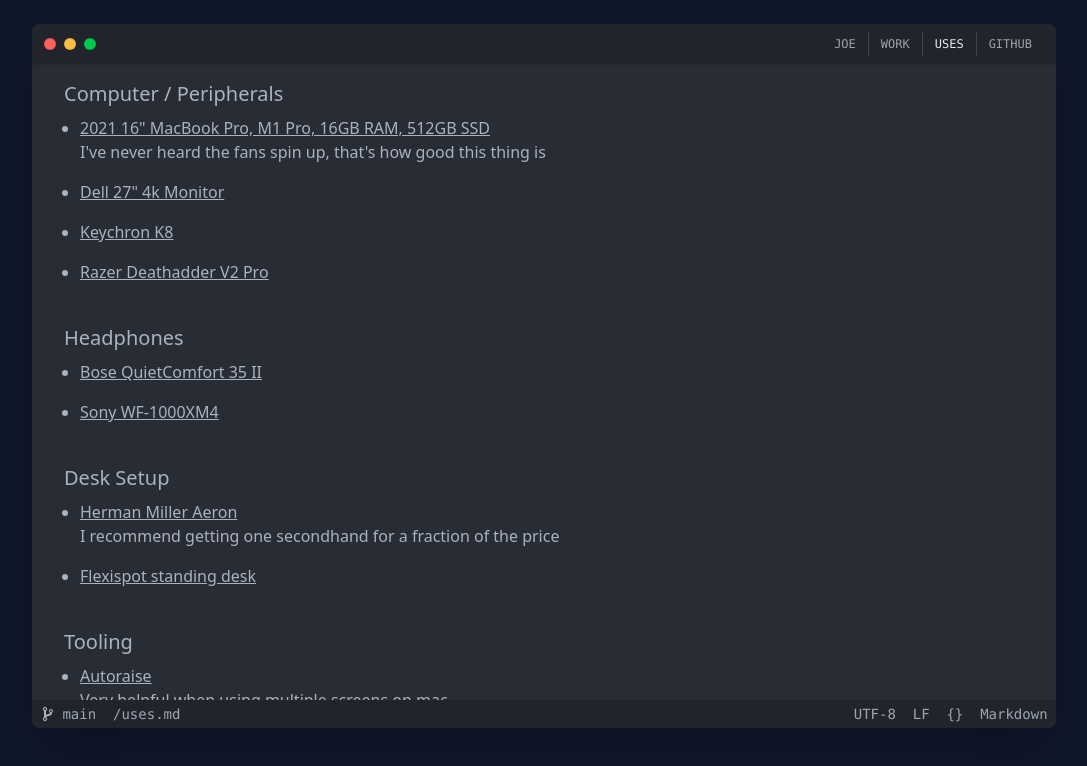
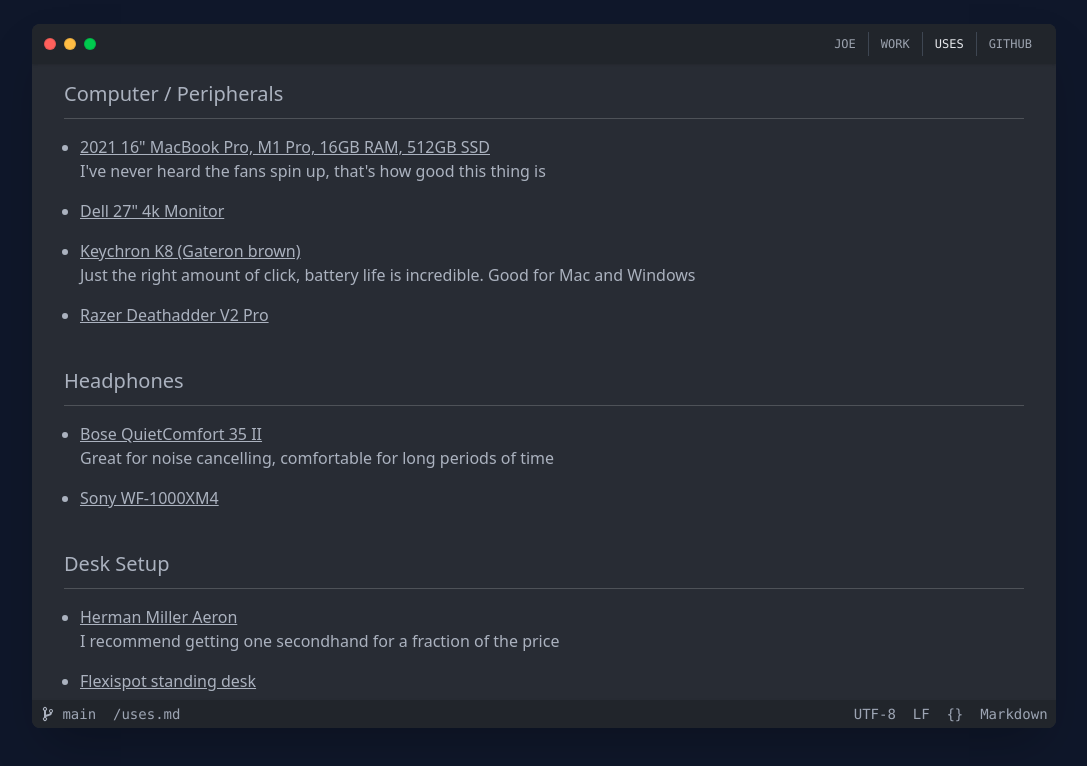
Before and after one commit to josephmcg/portfolio, a Next.js app: page /uses in a window 1280 px wide. Shown: the top 766 px of the page, without its empty margins (96-1183 px from the left). Built offline with nearby package versions, Linux system fonts and the light colour scheme.

Commit message:
feat: add more info about things I use

```diff
--- a/src/app/page.tsx
+++ b/src/app/page.tsx
@@ -53,6 +53,12 @@
     indent: 1,
   },
   {
+    value: 'games',
+    type: 'string',
+    indent: 1,
+    comment: 'Smash bros, SNES, indie games',
+  },
+  {
     value: 'gym',
     type: 'string',
     indent: 1,
--- a/src/app/uses/page.tsx
+++ b/src/app/uses/page.tsx
@@ -24,8 +24,10 @@
         url: 'https://www.amazon.co.jp/-/en/gp/product/B09CGY99X5',
       },
       {
-        title: 'Keychron K8',
+        title: 'Keychron K8 (Gateron brown)',
         url: 'https://www.keychron.com/products/keychron-k8-tenkeyless-wireless-mechanical-keyboard?variant=32018252857433',
+        description:
+          'Just the right amount of click, battery life is incredible. Good for Mac and Windows',
       },
       {
         title: 'Razer Deathadder V2 Pro',
@@ -40,6 +42,8 @@
       {
         title: 'Bose QuietComfort 35 II',
         url: 'https://global.bose.com/content/consumer_electronics/b2c_catalog/worldwide/websites/en_ae/product/qc35_ii.html',
+        description:
+          'Great for noise cancelling, comfortable for long periods of time',
       },
       {
         title: 'Sony WF-1000XM4',
@@ -70,13 +74,14 @@
       {
         title: 'Autoraise',
         url: 'https://github.com/sbmpost/AutoRaise',
-        description: 'Very helpful when using multiple screens on mac',
+        description:
+          'Saved me thousands of clicks when using multiple monitors on Mac',
       },
       {
         title: 'Discrete Scroll',
         url: 'https://github.com/emreyolcu/discrete-scroll',
         description:
-          'Quality of life improvement when using a mouse scroll wheel on mac',
+          'Quality of life improvement when using a mouse scroll wheel on Mac',
       },
       {
         title: 'kitty',
@@ -84,13 +89,10 @@
         description: 'GPU based terminal',
       },
       {
-        title: 'Oh My Zsh',
-        url: 'https://ohmyz.sh',
-      },
-      {
         title: 'Powerlevel10k',
         url: 'https://github.com/romkatv/powerlevel10k',
-        description: 'Customize your terminal prompt',
+        description:
+          'Customize your terminal prompt to show git info (and more!)',
       },
       {
         title: 'Rectangle',
@@ -106,8 +108,10 @@
   return (
     <div className="flex flex-col gap-10 px-8 py-4">
       {categories.map((category) => (
-        <div key={category.heading} className="flex flex-col gap-2">
-          <h2 className="text-xl">{category.heading}</h2>
+        <div key={category.heading} className="flex flex-col gap-4">
+          <h2 className="border-divider border-b pb-2.5 text-xl">
+            {category.heading}
+          </h2>
           <ul className="flex list-disc flex-col gap-4 pl-4">
             {category.items.map((item) => (
               <li key={item.title}>
--- a/tailwind.config.ts
+++ b/tailwind.config.ts
@@ -18,6 +18,7 @@
         // background colors
         primary: '#282c34',
         secondary: '#21252b',
+        divider: 'rgba(255, 255, 255, 0.18)',
         // text colors
         plain: '#abb2bf',
         light: '#9da5b4',
```
